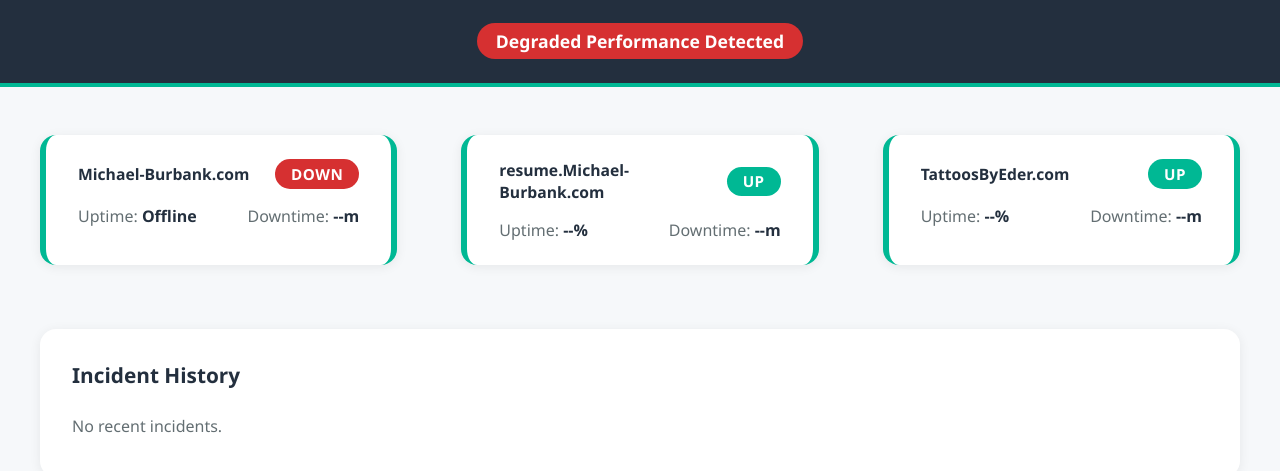
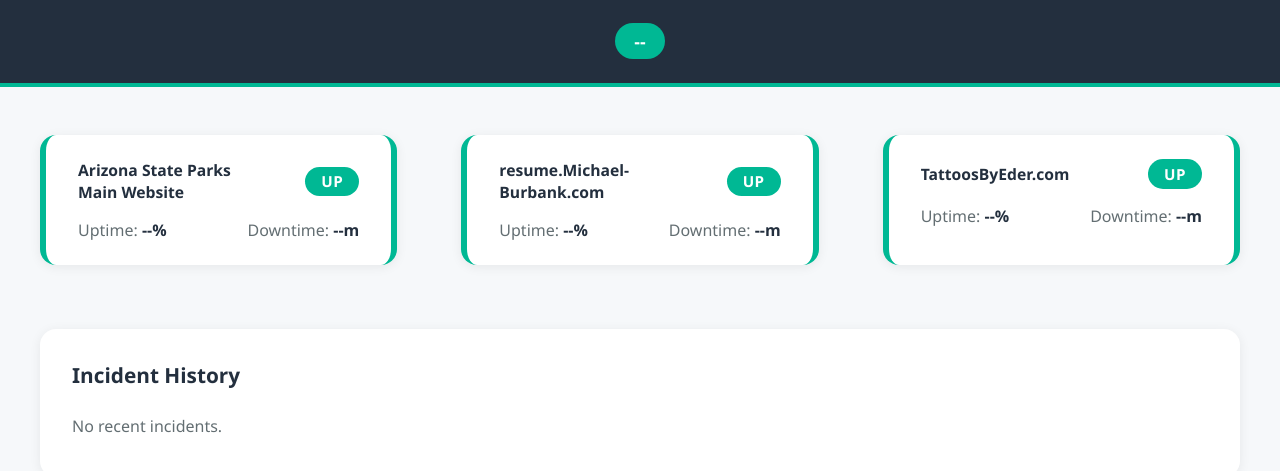
Before and after one commit to Michael-Burbank/CloudOps-Status-Page, a plain HTML site: page services/michael-burbank/frontend/index.html in a window 1280 px wide. Shown: the part 83-554 px from the top of the page. Drawn offline with Linux system fonts and the light colour scheme.

Commit message:
Add to .gitignore list. Remove the current javascript.

```diff
--- a/services/michael-burbank/frontend/assets/js/main.js
+++ /dev/null
@@ -1,40 +0,0 @@
-document.addEventListener('DOMContentLoaded', function () {
-    const statusBanner = document.getElementById('status-banner');
-    const uptimeMichaelBurbank = document.getElementById('uptime-michael-burbank');
-    const michaelBurbankServerStatus = document.getElementById('michael-burbank-service-status');
-
-    if (!uptimeMichaelBurbank) {
-        console.log('Missing uptime elements, skipping uptime fetch.');
-        return;
-    }
-
-    async function fetchMichaelBurbankUptime_Endpoint() {
-        try {
-            // # represents endpoint URL placeholder for AWS API Gateway
-            const response = await fetch('#');
-            if (!response.ok) {
-                throw new Error(`HTTP error! status: ${response.status}`);
-            }
-            const data = await response.json();
-            console.log('Michael Burbank uptime data:', data);
-            uptimeMichaelBurbank.textContent = data.uptime_percentage;
-        }
-        catch (error) {
-            console.error('Error fetching Michael Burbank uptime:', error);
-            statusBanner.textContent = "Degraded Performance Detected";
-            statusBanner.classList.add('down');
-            statusBanner.classList.remove('up');
-
-            uptimeMichaelBurbank.textContent = 'Offline';
-            michaelBurbankServerStatus.textContent = 'DOWN';
-            michaelBurbankServerStatus.classList.remove('up');
-            michaelBurbankServerStatus.classList.add('down');
-
-            return;
-        }
-    };
-
-    fetchMichaelBurbankUptime_Endpoint();
-
-
-});
--- a/services/michael-burbank/frontend/index.html
+++ b/services/michael-burbank/frontend/index.html
@@ -16,14 +16,14 @@
 
     <main class="status-main">
         <section class="services-container" aria-label="Service Statuses">
-            <!-- Michael-Burbank.com -->
-            <article class="service-card michael-burbank">
+            <!-- Arizona State Parks -->
+            <article class="service-card arizona-state-parks">
                 <header class="service-header">
-                    <span class="service-name">Michael-Burbank.com</span>
-                    <span id="michael-burbank-service-status" class="service-status up">UP</span>
+                    <span class="service-name">Arizona State Parks<br> Main Website</span>
+                    <span id="arizona-state-parks-service-status" class="service-status up">UP</span>
                 </header>
                 <aside class="service-metrics">
-                    <span>Uptime: <strong><span id="uptime-michael-burbank">--%</span></strong></span>
+                    <span>Uptime: <strong><span id="uptime-arizona-state-parks">--%</span></strong></span>
                     <span>Downtime: <strong>--m</strong></span>
                 </aside>
             </article>
```
Also changed, not shown: 2 other files.
